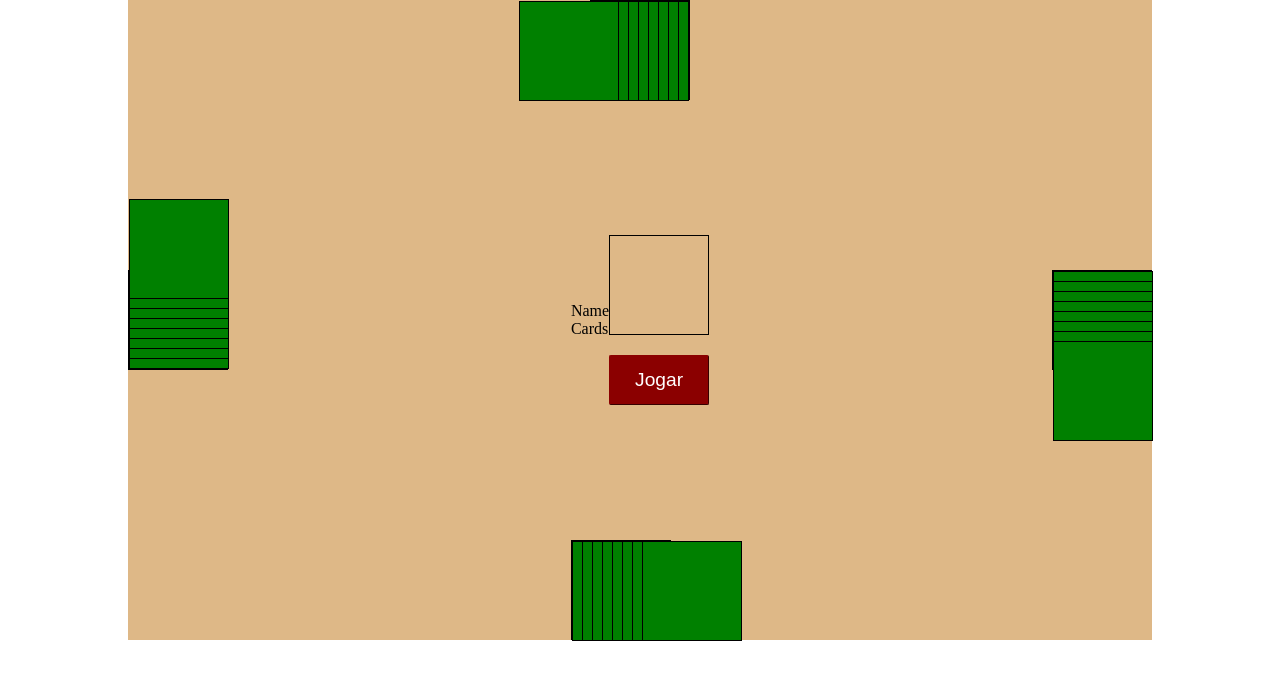
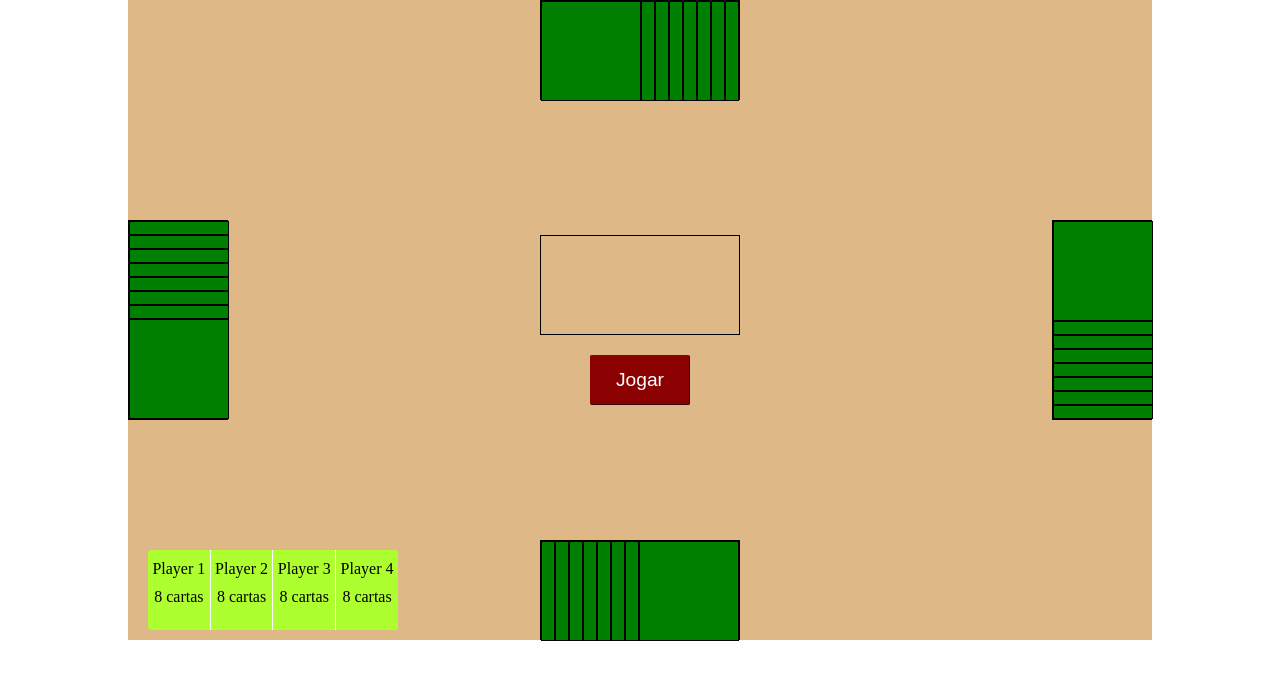
Before and after one commit to JoelMJunior/super-trunfo, a plain HTML site: page index.html in a window 1280 px wide. Drawn offline with Linux system fonts and the light colour scheme.

Commit message:
change decks to flex and add number of cards

```diff
--- a/index.html
+++ b/index.html
@@ -12,29 +12,52 @@
 <body>
     <section id="main-box">
         <div id="cards-container">
-            <div>
-                <div class="info-player" id="info-pl-1">
-                    <p class="info-name">Name</p>
-                    <p class="info-cards">Cards</p>
-                </div>
+            <div class="player-container horizontal" id="pc-1">
+
                 <div class="decks" id="deck-1">
 
                 </div>
             </div>
-            <div class="decks" id="deck-2">
+            <div class="player-container vertical" id="pc-2">
+                <div class="decks" id="deck-2">
 
+                </div>
             </div>
-            <div class="decks" id="deck-3">
+            <div class="player-container horizontal" id="pc-3">
 
+                <div class="decks" id="deck-3">
+
+                </div>
             </div>
-            <div class="decks" id="deck-4">
+            <div class="player-container vertical" id="pc-4">
 
+                <div class="decks" id="deck-4">
+
+                </div>
             </div>
             <div id="center-cards-btn">
                 <div id="center-deck">
 
                 </div>
                 <button id="main-play-btn">Jogar</button>
+            </div>
+            <div class="board-players" >
+                <div class="info-player" id="info-pl-1">
+                    <p class="info-name">Name</p>
+                    <p class="info-cards">Cards</p>
+                </div>
+                <div class="info-player" id="info-pl-2">
+                    <p class="info-name">Name</p>
+                    <p class="info-cards">Cards</p>
+                </div>
+                <div class="info-player" id="info-pl-3">
+                    <p class="info-name">Name</p>
+                    <p class="info-cards">Cards</p>
+                </div>
+                <div class="info-player" id="info-pl-4">
+                    <p class="info-name">Name</p>
+                    <p class="info-cards">Cards</p>
+                </div>
             </div>
         </div>
     </section>
--- a/script.js
+++ b/script.js
@@ -10,6 +10,7 @@ const deck2 = document.querySelector('#deck-2');
 const deck3 = document.querySelector('#deck-3');
 const deck4 = document.querySelector('#deck-4');
 const deckCenter = document.querySelector('#center-deck');
+const infoPlayers = [];
 const atribButtons1 = document.querySelector('#player-1').getElementsByClassName('button-card');
 const atrib1 = document.querySelector('#player-1').querySelector('.atributes-card');
 const atrib2 = document.querySelector('#player-2').querySelector('.atributes-card');
@@ -23,9 +24,12 @@ countPlayers(numbPlayers);
 
 function countPlayers(nPlayers) {
     for(let i = 1; i < nPlayers + 1; i++){
-        decks.push(document.querySelector(`#deck-${i}`))
+        decks.push(document.querySelector(`#deck-${i}`));
+        infoPlayers.push(document.querySelector(`#info-pl-${i}`));
+        infoPlayers[i-1].querySelector('.info-name').textContent = `Player ${i}`;
     }
     addCard();
+    infoCards(nPlayers);
 }
 
 function addCard() {
@@ -50,31 +54,33 @@ function addCard() {
         const card = document.createElement('div');
         card.setAttribute('class', 'card');
         card.setAttribute('id', `deck-1-card-${i}`);
-        card.style.left = `${(i-1)*10}px`;
         deck1.appendChild(card);
     }
     for(let i = 1; i < numbCardInit + 1; i++) {
         const card = document.createElement('div');
         card.setAttribute('class', 'card');
         card.setAttribute('id', `deck-2-card-${i}`);
-        card.style.top = `${(i-1)*10}px`;
         deck2.appendChild(card);
     }
     for(let i = 1; i < numbCardInit + 1; i++) {
         const card = document.createElement('div');
         card.setAttribute('class', 'card');
         card.setAttribute('id', `deck-3-card-${i}`);
-        card.style.right = `${(i-1)*10}px`;
         deck3.appendChild(card);
     }
     for(let i = 1; i < numbCardInit + 1; i++) {
         const card = document.createElement('div');
         card.setAttribute('class', 'card');
         card.setAttribute('id', `deck-4-card-${i}`);
-        card.style.bottom = `${(i-1)*10}px`;
         deck4.appendChild(card);
     }
 };
+
+function infoCards(nPlayers) {
+    for(let i = 0; i < nPlayers; i++) {
+        infoPlayers[i].querySelector('.info-cards').textContent = `${decks[i].childElementCount} cartas`;
+    }
+}
 
 mainPlayBtn.addEventListener('click', function() {
 
@@ -200,28 +206,18 @@ function distrCard(idPlayer, cardsCount) {
             const card = document.createElement('div');
             card.setAttribute('class', 'card');
             card.setAttribute('id', `deck-${idPlayer}-card-${i}`);
-            if(idPlayer == 1) {
-                card.style.left = `${(i-1)*10}px`;
-            } else if(idPlayer == 2) {
-                card.style.top = `${(i-1)*10}px`;
-            } else if(idPlayer == 3) {
-                card.style.right = `${(i-1)*10}px`;
-            } else if(idPlayer == 4) {
-                card.style.bottom = `${(i-1)*10}px`;
-            }
             deckWinner.appendChild(card);
         }
         while(deckCenter.lastChild) {
             deckCenter.removeChild(deckCenter.lastChild);
         }
-
     } else {
         for(let i = numbCardsCenterDeck; i < cardsCount + numbCardsCenterDeck; i++) {
             const card = document.createElement('div');
             card.setAttribute('class', 'card');
             card.setAttribute('id', `deck-${idPlayer}-card-${i}`);
-            card.style.left = `${(i)*10}px`;
             deckCenter.appendChild(card);
         }
     }
+    infoCards(numbPlayers);
 };
--- a/style.css
+++ b/style.css
@@ -21,17 +21,18 @@
 }
 
 #center-deck {
-    width: 100px;
+    width: 200px;
     height: 100px;
     background-color: rgba(0, 0, 0, 0);
     border: 1px solid black;
     position: relative;
+    display: flex;
 }
 
 #main-play-btn {
     width: 100px;
     height: 50px;
-    margin-top: 20px;
+    margin: 20px auto 0 auto;
     display: flex;
     justify-content: center;
     align-items: center;
@@ -47,25 +48,52 @@
     background-color: red;
 }
 
-.decks {
-    width: 100px;
-    height: 100px;
-    background-color: rgba(0, 0, 0, 0);
-    border: 1px solid black;
+.player-container {
+    display: flex;
     position: absolute;
 }
 
-#deck-1 {
+.player-container.horizontal {
+    width: 200px;
+    height: 100px;
+}
+.player-container.vertical {
+    width: 100px;
+    height: 200px;
+}
+
+#pc-1 {
     bottom: 0;
 }
-#deck-2 {
+#pc-2 {
     right: 0;
 }
-#deck-3 {
+#pc-3 {
     top: 0;
 }
+#pc-4 {
+    left: 0;
+}
+
+.decks {
+    display: flex;
+    width: 100%;
+    height: 100%;
+    background-color: rgba(0, 0, 0, 0);
+    border: 1px solid black;
+}
+
+#deck-1 {
+    flex-direction: row;
+}
+#deck-2 {
+    flex-direction: column-reverse;
+}
+#deck-3 {
+    flex-direction: row-reverse;
+}
 #deck-4 {
-    left: 0;
+    flex-direction: column;
 }
 
 .card {
@@ -73,5 +101,36 @@
     height: 100px;
     border: 1px solid black;
     background-color: green;
+}
+.card:last-child {
+    flex-shrink: 0;
+}
+
+.board-players {
+    display: flex;
+    justify-content: space-around;
+    width: 250px;
+    height: 80px;
     position: absolute;
+    bottom: 0;
+    left: 0;
+    margin-bottom: 10px;
+    margin-left: 20px;
+    background-color: greenyellow;
+    border-radius: 3px;
 }
+
+.info-player {
+    display: flex;
+    align-items: center;
+    flex-direction: column;
+    width: 100%;
+}
+
+.info-player:not(:last-child) {
+    border-right: 1px solid white;
+}
+
+.info-player p {
+    margin-top: 10px;
+}
```
Also changed, not shown: README.md.
